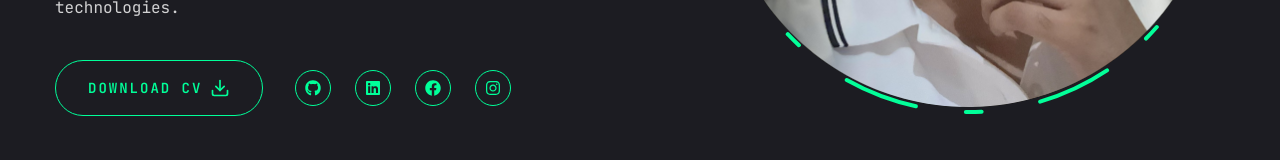
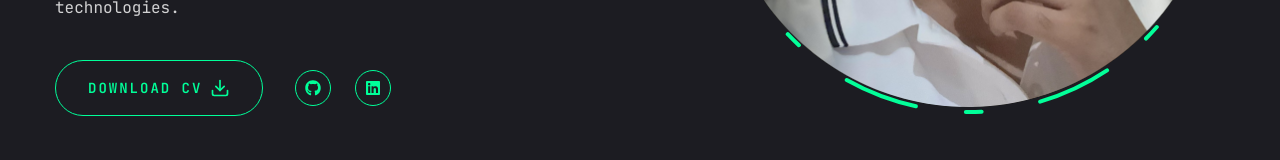
Before and after one commit to Thanthanakorn/portfolio-nextjs, a Next.js app: page / in a window 1280 px wide. Shown: the part 564-724 px from the top of the page. Built offline with nearby package versions, Linux system fonts and the light colour scheme.

Commit message:
Comment out unused social media links in Social component

```diff
--- a/components/Social.jsx
+++ b/components/Social.jsx
@@ -4,8 +4,8 @@ import {FaFacebook, FaGithub, FaInstagram, FaLinkedin} from "react-icons/fa";
 const socials = [
     { icon: <FaGithub />, path: "https://github.com/Thanthanakorn" },
     { icon: <FaLinkedin />, path: "https://www.linkedin.com/in/thanakorn-hoonsil/" },
-    { icon: <FaFacebook />, path: "https://www.facebook.com/tha.ho.7796420" },
-    { icon: <FaInstagram />, path: "https://www.instagram.com/thanakorn.hoonsil/" },
+    //{ icon: <FaFacebook />, path: "https://www.facebook.com/tha.ho.7796420" },
+    //{ icon: <FaInstagram />, path: "https://www.instagram.com/thanakorn.hoonsil/" },
 ]
 
 const Social = ({containerStyles, iconStyles}) => {
```
